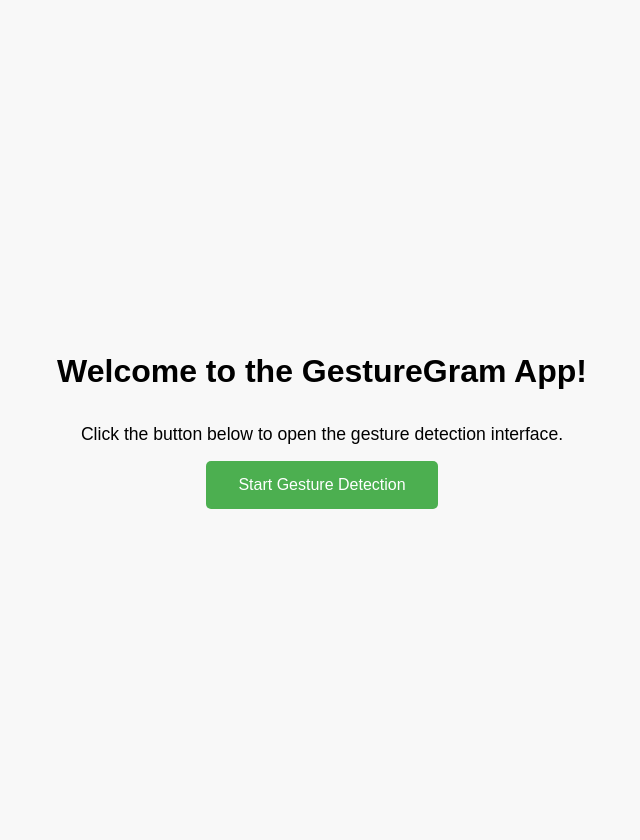
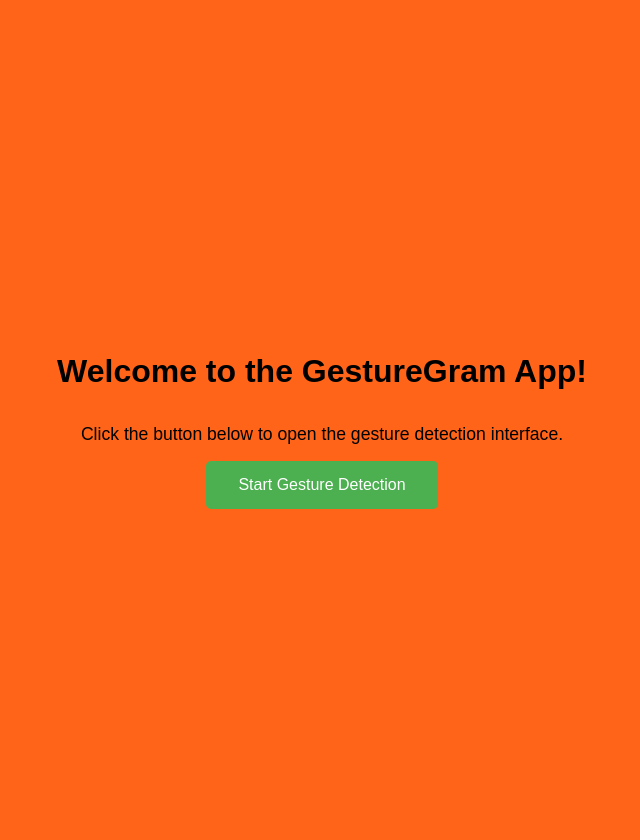
Before and after one commit to sajadulakash/GestureGram, a Flask app: page / in a window 1280 px wide. Shown: the whole page, without its empty margins (318-958 px from the left). Run offline with Flask 3, Linux system fonts and the light colour scheme; parts of the project's set-up code (start-up, migrations or seed data) failed here and were passed over.

Commit message:
update index.html

```diff
--- a/templates/index.html
+++ b/templates/index.html
@@ -54,6 +54,10 @@
         right: 50px;
         z-index: 1; /* Ensure button stays on top of video */
       }
+
+    body {
+        background-color: rgb(255,100, 25);
+     }
   </style>
 </head>
 <body>
--- a/templates/video_feed.html
+++ b/templates/video_feed.html
@@ -25,6 +25,9 @@
     .btn:hover {
       background-color: #3e8e41; /* Darker green on hover */
     }
+    body {
+        background-color: rgb(255,100, 25);
+     }
   </style>
 </head>
 <body>
```
